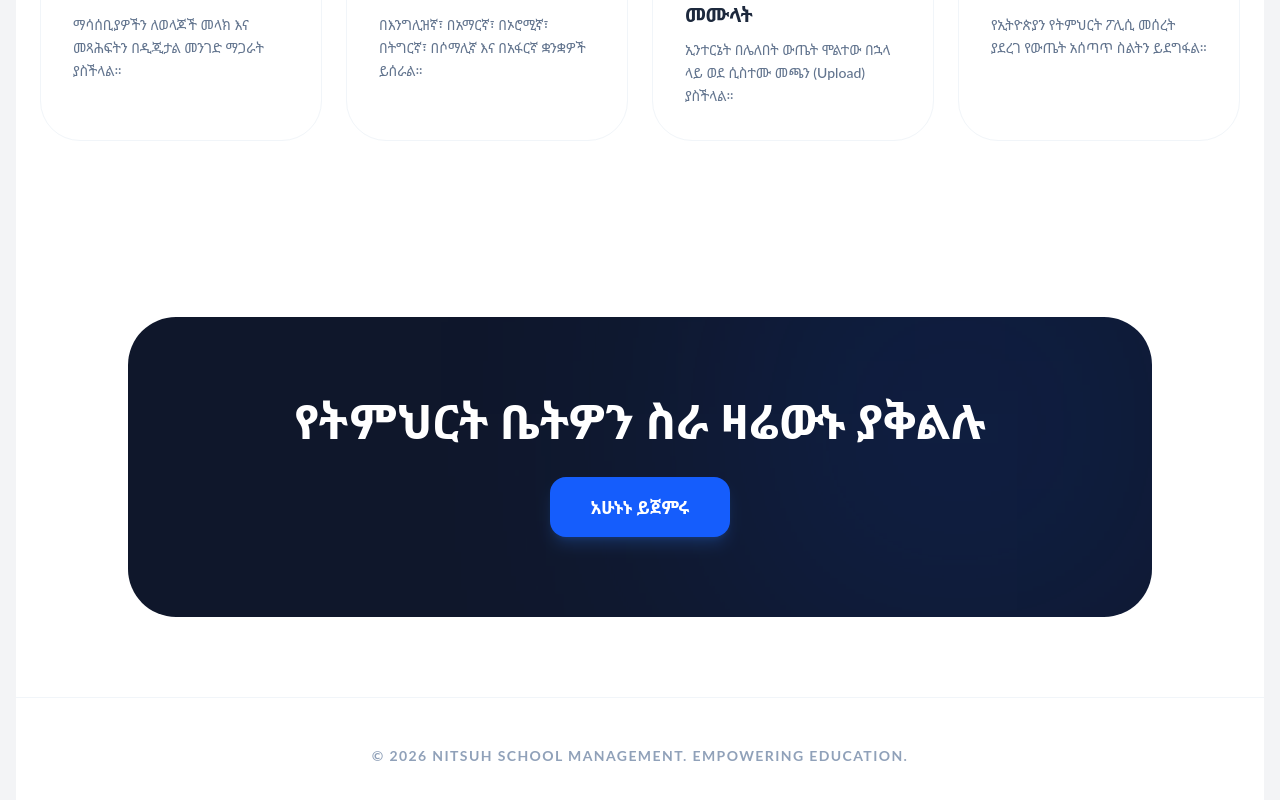
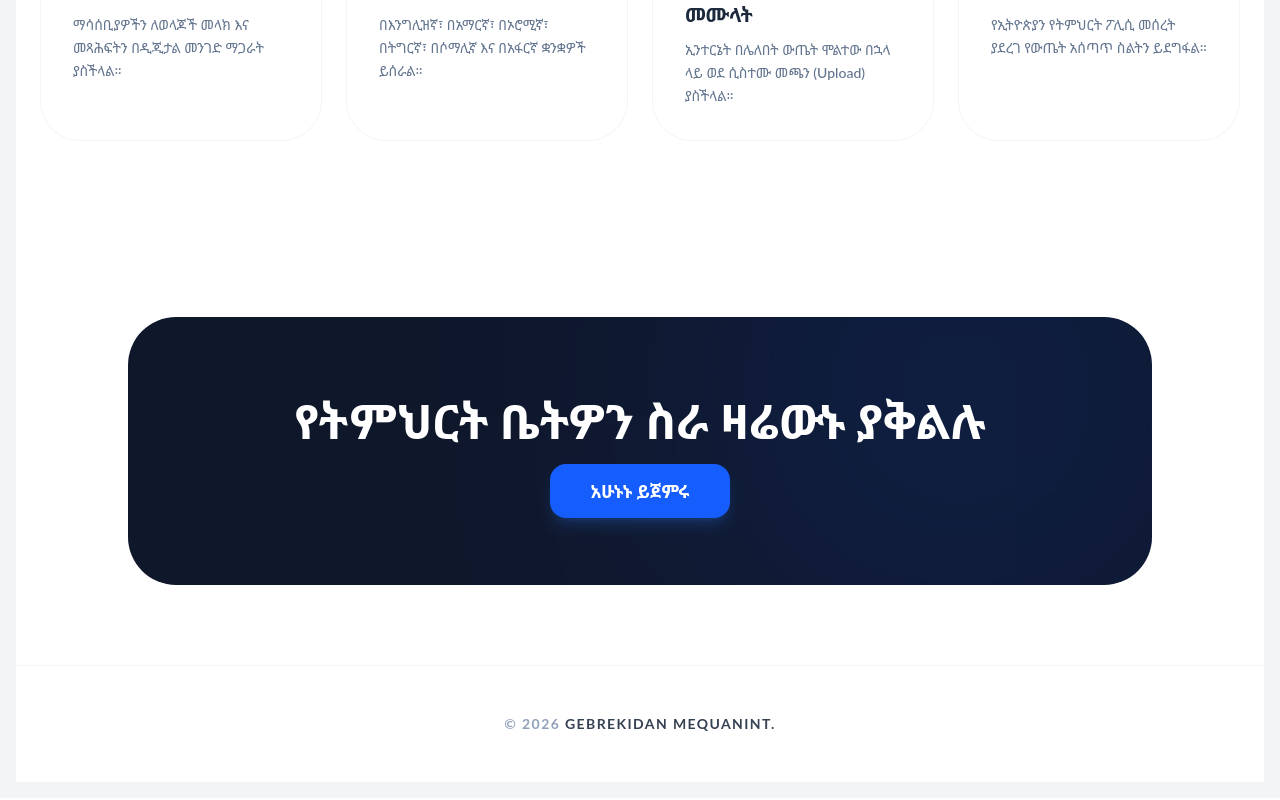
Before and after one commit to GebrekidanM/Academic-result-management, a React (Vite) app in the folder client/: page / in a window 1280 px wide. Shown: the part 2381-3181 px from the top of the page. Built offline with nearby package versions, Linux system fonts and the light colour scheme; no server answers.

Commit message:
landing page final

```diff
--- a/client/src/pages/LandingPage.jsx
+++ b/client/src/pages/LandingPage.jsx
@@ -198,9 +198,9 @@ const LandingPage = () => {
       <section className="py-20 px-6">
         <div className="max-w-5xl mx-auto bg-slate-900 rounded-[3rem] p-12 md:p-20 text-center text-white relative overflow-hidden">
           <h2 className="text-4xl md:text-5xl font-black mb-8 relative z-10">የትምህርት ቤትዎን ስራ ዛሬውኑ ያቅልሉ</h2>
-          <button className="bg-blue-600 text-white px-10 py-4 rounded-2xl font-black text-lg hover:bg-blue-700 transition-all shadow-lg shadow-blue-500/20 relative z-10">
+          <Link to="https://t.me/nitsuhal" className="bg-blue-600 text-white px-10 py-4 rounded-2xl font-black text-lg hover:bg-blue-700 transition-all shadow-lg shadow-blue-500/20 relative z-10">
             አሁኑኑ ይጀምሩ
-          </button>
+          </Link>
           <div className="absolute bottom-0 right-0 w-96 h-96 bg-blue-600 blur-[150px] opacity-20"></div>
         </div>
       </section>
@@ -208,7 +208,8 @@ const LandingPage = () => {
       {/* 6. FOOTER */}
       <footer className="py-12 border-t border-slate-100 text-center">
         <p className="text-slate-400 text-sm font-bold uppercase tracking-widest">
-          © {new Date().getFullYear()} Nitsuh School Management. Empowering Education.
+          © {new Date().getFullYear()} <Link className="text-gray-700"
+          to={"https://gkidanme.netlify.app"}>Gebrekidan Mequanint.</Link>
         </p>
       </footer>
 
```
